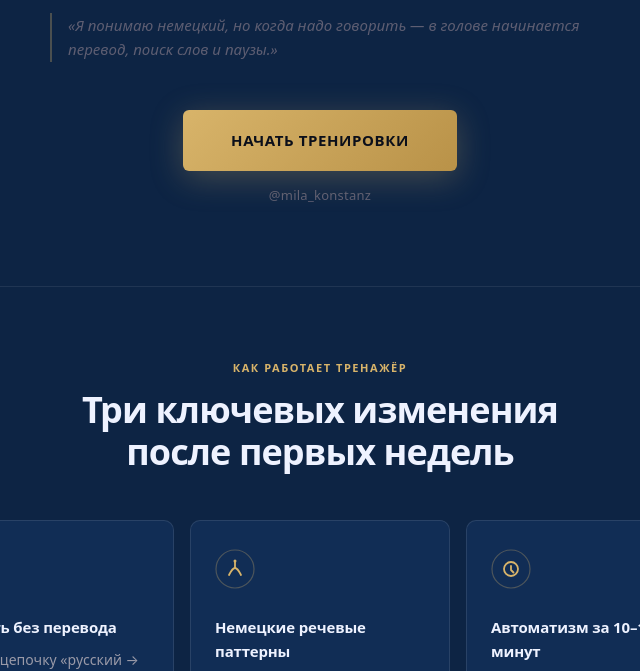
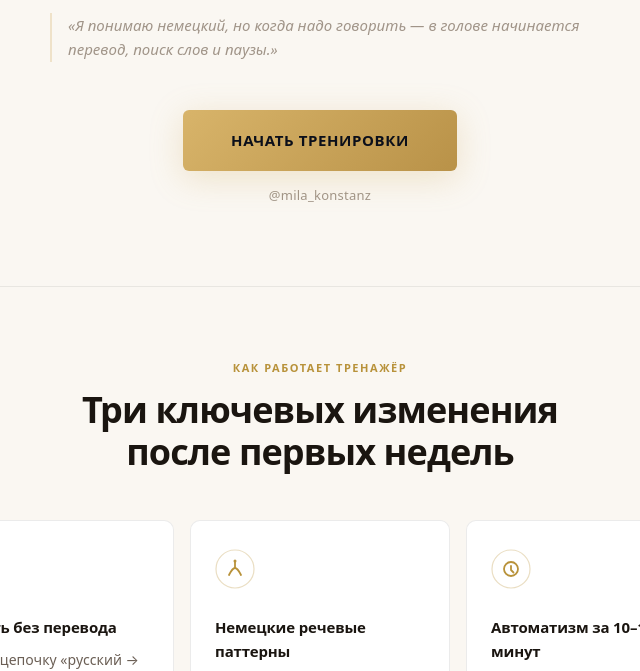
Before and after one commit to liudaromanovskaya-cmyk/landing-denken-auf-deutsch, a plain HTML site: page index.html in a window 1280 px wide. Shown: the part 409-1080 px from the top of the page, without its empty margins (320-960 px from the left). Drawn offline with Linux system fonts and the light colour scheme.

Commit message:
Redesign: warm cream background, light premium theme
Co-Authored-By: Claude Sonnet 4.6 <noreply@anthropic.com>

```diff
--- a/index.html
+++ b/index.html
@@ -8,17 +8,17 @@
     *, *::before, *::after { box-sizing: border-box; margin: 0; padding: 0; }
 
     :root {
-      --bg: #0D2444;
-      --bg-card: #112D55;
-      --bg-card-hover: #162F5A;
-      --border: rgba(255,255,255,0.10);
-      --divider: rgba(255,255,255,0.08);
-      --text-primary: #EEF2FF;
-      --text-secondary: #9A9AA8;
-      --text-muted: #5E5E72;
-      --gold-light: #D8B46A;
-      --gold-dark: #B99248;
-      --cta-glow: rgba(216,180,106,0.18);
+      --bg: #FAF7F2;
+      --bg-card: #FFFFFF;
+      --bg-card-hover: #FDF9F4;
+      --border: rgba(0,0,0,0.08);
+      --divider: rgba(0,0,0,0.07);
+      --text-primary: #1A1510;
+      --text-secondary: #6B5F55;
+      --text-muted: #A09488;
+      --gold-light: #B8923A;
+      --gold-dark: #9A7A2E;
+      --cta-glow: rgba(184,146,58,0.22);
       --font: system-ui, -apple-system, "Segoe UI", Inter, Roboto, Arial, sans-serif;
     }
 
@@ -78,7 +78,7 @@
     }
 
     .gradient-text {
-      background: linear-gradient(135deg, #D8B46A 0%, #F5DFA0 45%, #B99248 100%);
+      background: linear-gradient(135deg, #B8923A 0%, #D8A84A 45%, #8A6A22 100%);
       -webkit-background-clip: text;
       -webkit-text-fill-color: transparent;
       background-clip: text;
```
